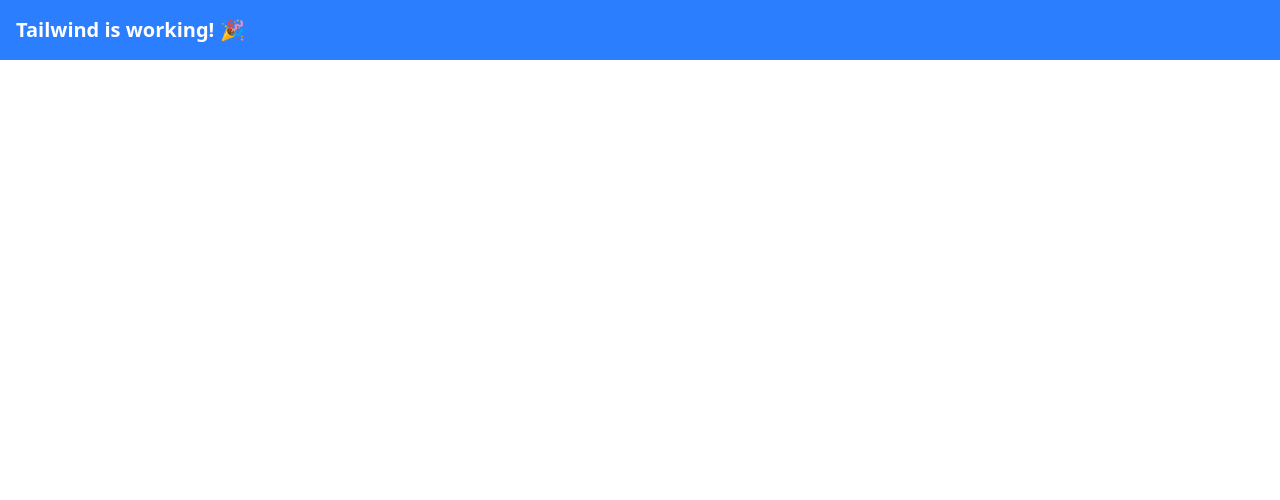
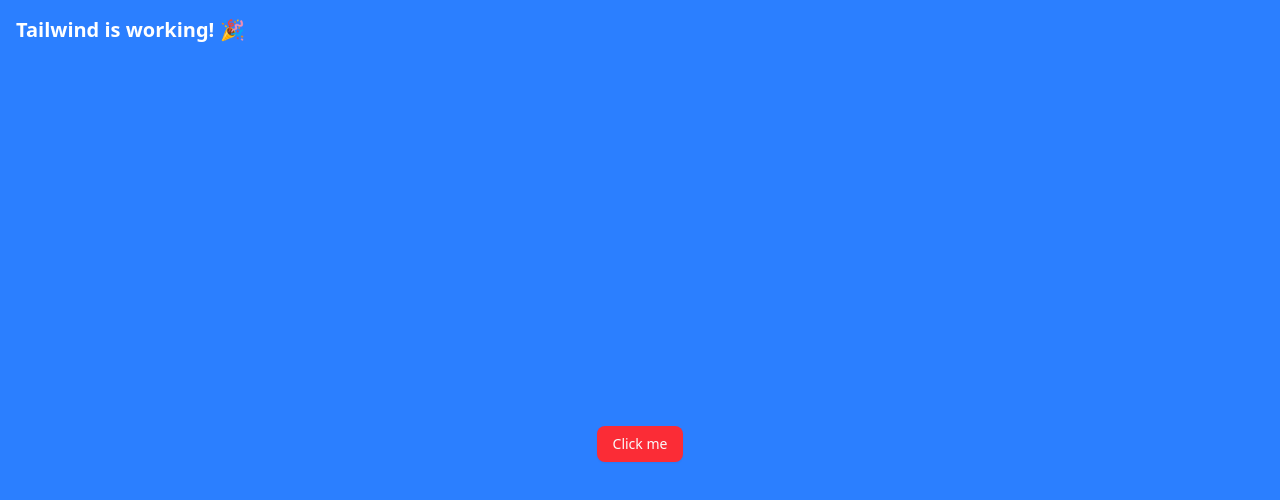
Before and after one commit to sumanth-cs/DT-React-newsportal, a React (Vite) app in the folder frontend/: page / in a window 1280 px wide. Shown: the top 500 px of the page. Built offline with nearby package versions, Linux system fonts and the light colour scheme.

Commit message:
Installed shadcn UI

```diff
--- a/frontend/src/App.jsx
+++ b/frontend/src/App.jsx
@@ -1,9 +1,13 @@
 import React from 'react'
+import { Button } from './components/ui/button'
 
 const App = () => {
   return (
     <div className="bg-blue-500 text-white p-4 text-xl font-bold">
       Tailwind is working! 🎉
+      <div className="flex flex-col items-center justify-center min-h-svh">
+      <Button className="bg-red-500">Click me</Button>
+    </div>
     </div>
   )
 }
--- /dev/null
+++ b/frontend/src/components/ui/button.jsx
@@ -0,0 +1,54 @@
+import * as React from "react"
+import { Slot } from "@radix-ui/react-slot"
+import { cva } from "class-variance-authority";
+
+import { cn } from "@/lib/utils"
+
+const buttonVariants = cva(
+  "inline-flex items-center justify-center gap-2 whitespace-nowrap rounded-md text-sm font-medium transition-[color,box-shadow] disabled:pointer-events-none disabled:opacity-50 [&_svg]:pointer-events-none [&_svg:not([class*='size-'])]:size-4 shrink-0 [&_svg]:shrink-0 outline-none focus-visible:border-ring focus-visible:ring-ring/50 focus-visible:ring-[3px] aria-invalid:ring-destructive/20 dark:aria-invalid:ring-destructive/40 aria-invalid:border-destructive",
+  {
+    variants: {
+      variant: {
+        default:
+          "bg-primary text-primary-foreground shadow-xs hover:bg-primary/90",
+        destructive:
+          "bg-destructive text-white shadow-xs hover:bg-destructive/90 focus-visible:ring-destructive/20 dark:focus-visible:ring-destructive/40",
+        outline:
+          "border border-input bg-background shadow-xs hover:bg-accent hover:text-accent-foreground",
+        secondary:
+          "bg-secondary text-secondary-foreground shadow-xs hover:bg-secondary/80",
+        ghost: "hover:bg-accent hover:text-accent-foreground",
+        link: "text-primary underline-offset-4 hover:underline",
+      },
+      size: {
+        default: "h-9 px-4 py-2 has-[>svg]:px-3",
+        sm: "h-8 rounded-md gap-1.5 px-3 has-[>svg]:px-2.5",
+        lg: "h-10 rounded-md px-6 has-[>svg]:px-4",
+        icon: "size-9",
+      },
+    },
+    defaultVariants: {
+      variant: "default",
+      size: "default",
+    },
+  }
+)
+
+function Button({
+  className,
+  variant,
+  size,
+  asChild = false,
+  ...props
+}) {
+  const Comp = asChild ? Slot : "button"
+
+  return (
+    <Comp
+      data-slot="button"
+      className={cn(buttonVariants({ variant, size, className }))}
+      {...props} />
+  );
+}
+
+export { Button, buttonVariants }
--- a/frontend/src/index.css
+++ b/frontend/src/index.css
@@ -1,5 +1,229 @@
 @import "tailwindcss";
 
-@tailwind base;
+@plugin "tailwindcss-animate";
+
+@custom-variant dark (&:is(.dark *));
+
+/* @tailwind base;
 @tailwind components;
-@tailwind utilities;
+@tailwind utilities; */
+
+:root {
+
+  --background: oklch(1 0 0);
+
+  --foreground: oklch(0.145 0 0);
+
+  --card: oklch(1 0 0);
+
+  --card-foreground: oklch(0.145 0 0);
+
+  --popover: oklch(1 0 0);
+
+  --popover-foreground: oklch(0.145 0 0);
+
+  --primary: oklch(0.205 0 0);
+
+  --primary-foreground: oklch(0.985 0 0);
+
+  --secondary: oklch(0.97 0 0);
+
+  --secondary-foreground: oklch(0.205 0 0);
+
+  --muted: oklch(0.97 0 0);
+
+  --muted-foreground: oklch(0.556 0 0);
+
+  --accent: oklch(0.97 0 0);
+
+  --accent-foreground: oklch(0.205 0 0);
+
+  --destructive: oklch(0.577 0.245 27.325);
+
+  --destructive-foreground: oklch(0.577 0.245 27.325);
+
+  --border: oklch(0.922 0 0);
+
+  --input: oklch(0.922 0 0);
+
+  --ring: oklch(0.708 0 0);
+
+  --chart-1: oklch(0.646 0.222 41.116);
+
+  --chart-2: oklch(0.6 0.118 184.704);
+
+  --chart-3: oklch(0.398 0.07 227.392);
+
+  --chart-4: oklch(0.828 0.189 84.429);
+
+  --chart-5: oklch(0.769 0.188 70.08);
+
+  --radius: 0.625rem;
+
+  --sidebar: oklch(0.985 0 0);
+
+  --sidebar-foreground: oklch(0.145 0 0);
+
+  --sidebar-primary: oklch(0.205 0 0);
+
+  --sidebar-primary-foreground: oklch(0.985 0 0);
+
+  --sidebar-accent: oklch(0.97 0 0);
+
+  --sidebar-accent-foreground: oklch(0.205 0 0);
+
+  --sidebar-border: oklch(0.922 0 0);
+
+  --sidebar-ring: oklch(0.708 0 0);
+}
+
+.dark {
+
+  --background: oklch(0.145 0 0);
+
+  --foreground: oklch(0.985 0 0);
+
+  --card: oklch(0.145 0 0);
+
+  --card-foreground: oklch(0.985 0 0);
+
+  --popover: oklch(0.145 0 0);
+
+  --popover-foreground: oklch(0.985 0 0);
+
+  --primary: oklch(0.985 0 0);
+
+  --primary-foreground: oklch(0.205 0 0);
+
+  --secondary: oklch(0.269 0 0);
+
+  --secondary-foreground: oklch(0.985 0 0);
+
+  --muted: oklch(0.269 0 0);
+
+  --muted-foreground: oklch(0.708 0 0);
+
+  --accent: oklch(0.269 0 0);
+
+  --accent-foreground: oklch(0.985 0 0);
+
+  --destructive: oklch(0.396 0.141 25.723);
+
+  --destructive-foreground: oklch(0.637 0.237 25.331);
+
+  --border: oklch(0.269 0 0);
+
+  --input: oklch(0.269 0 0);
+
+  --ring: oklch(0.439 0 0);
+
+  --chart-1: oklch(0.488 0.243 264.376);
+
+  --chart-2: oklch(0.696 0.17 162.48);
+
+  --chart-3: oklch(0.769 0.188 70.08);
+
+  --chart-4: oklch(0.627 0.265 303.9);
+
+  --chart-5: oklch(0.645 0.246 16.439);
+
+  --sidebar: oklch(0.205 0 0);
+
+  --sidebar-foreground: oklch(0.985 0 0);
+
+  --sidebar-primary: oklch(0.488 0.243 264.376);
+
+  --sidebar-primary-foreground: oklch(0.985 0 0);
+
+  --sidebar-accent: oklch(0.269 0 0);
+
+  --sidebar-accent-foreground: oklch(0.985 0 0);
+
+  --sidebar-border: oklch(0.269 0 0);
+
+  --sidebar-ring: oklch(0.439 0 0);
+}
+
+@theme inline {
+
+  --color-background: var(--background);
+
+  --color-foreground: var(--foreground);
+
+  --color-card: var(--card);
+
+  --color-card-foreground: var(--card-foreground);
+
+  --color-popover: var(--popover);
+
+  --color-popover-foreground: var(--popover-foreground);
+
+  --color-primary: var(--primary);
+
+  --color-primary-foreground: var(--primary-foreground);
+
+  --color-secondary: var(--secondary);
+
+  --color-secondary-foreground: var(--secondary-foreground);
+
+  --color-muted: var(--muted);
+
+  --color-muted-foreground: var(--muted-foreground);
+
+  --color-accent: var(--accent);
+
+  --color-accent-foreground: var(--accent-foreground);
+
+  --color-destructive: var(--destructive);
+
+  --color-destructive-foreground: var(--destructive-foreground);
+
+  --color-border: var(--border);
+
+  --color-input: var(--input);
+
+  --color-ring: var(--ring);
+
+  --color-chart-1: var(--chart-1);
+
+  --color-chart-2: var(--chart-2);
+
+  --color-chart-3: var(--chart-3);
+
+  --color-chart-4: var(--chart-4);
+
+  --color-chart-5: var(--chart-5);
+
+  --radius-sm: calc(var(--radius) - 4px);
+
+  --radius-md: calc(var(--radius) - 2px);
+
+  --radius-lg: var(--radius);
+
+  --radius-xl: calc(var(--radius) + 4px);
+
+  --color-sidebar: var(--sidebar);
+
+  --color-sidebar-foreground: var(--sidebar-foreground);
+
+  --color-sidebar-primary: var(--sidebar-primary);
+
+  --color-sidebar-primary-foreground: var(--sidebar-primary-foreground);
+
+  --color-sidebar-accent: var(--sidebar-accent);
+
+  --color-sidebar-accent-foreground: var(--sidebar-accent-foreground);
+
+  --color-sidebar-border: var(--sidebar-border);
+
+  --color-sidebar-ring: var(--sidebar-ring);
+}
+
+@layer base {
+  * {
+    @apply border-border outline-ring/50;
+  }
+  body {
+    @apply bg-background text-foreground;
+  }
+}
--- /dev/null
+++ b/frontend/src/lib/utils.js
@@ -0,0 +1,6 @@
+import { clsx } from "clsx";
+import { twMerge } from "tailwind-merge"
+
+export function cn(...inputs) {
+  return twMerge(clsx(inputs));
+}
--- a/frontend/vite.config.js
+++ b/frontend/vite.config.js
@@ -1,8 +1,14 @@
-import { defineConfig } from 'vite'
-import react from '@vitejs/plugin-react-swc'
-import tailwindcss from '@tailwindcss/vite'
+import path from "path"
+import tailwindcss from "@tailwindcss/vite"
+import react from "@vitejs/plugin-react"
+import { defineConfig } from "vite"
 
 // https://vite.dev/config/
 export default defineConfig({
-  plugins: [react(),tailwindcss()],
+  plugins: [react(), tailwindcss()],
+  resolve: {
+    alias: {
+      "@": path.resolve(__dirname, "./src"),
+    },
+  },
 })
```
Also changed, not shown: frontend/jsconfig.json (added, +8 -0 lines), frontend/package.json (+8 -1 lines), frontend/components.json (added), 1 other file (tests, documents, lock files or other folders).
